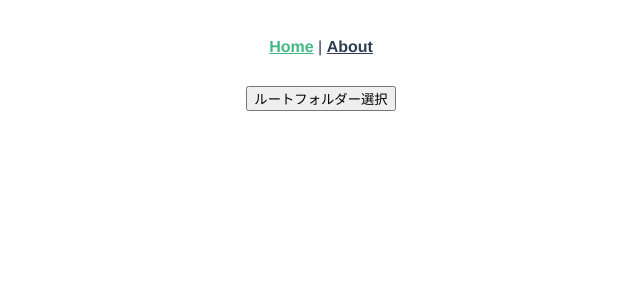
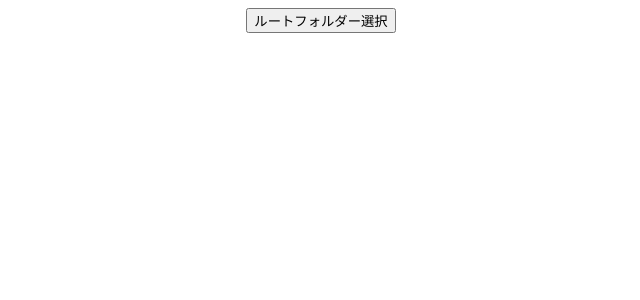
Before and after one commit to zd613/emoji-folder-structure, a Vue app: page / in a window 1280 px wide. Shown: the top 300 px of the page, without its empty margins (319-959 px from the left). Built offline with nearby package versions, Linux system fonts and the light colour scheme.

Commit message:
不必要なAboutを削除

```diff
--- a/src/App.vue
+++ b/src/App.vue
@@ -1,8 +1,4 @@
 <template>
-  <div id="nav">
-    <router-link to="/">Home</router-link> |
-    <router-link to="/about">About</router-link>
-  </div>
   <router-view />
 </template>
 
@@ -14,17 +10,4 @@
   text-align: center;
   color: #2c3e50;
 }
-
-#nav {
-  padding: 30px;
-}
-
-#nav a {
-  font-weight: bold;
-  color: #2c3e50;
-}
-
-#nav a.router-link-exact-active {
-  color: #42b983;
-}
 </style>
--- a/src/router/index.ts
+++ b/src/router/index.ts
@@ -7,15 +7,15 @@ const routes: Array<RouteRecordRaw> = [
     name: "Home",
     component: Home,
   },
-  {
-    path: "/about",
-    name: "About",
-    // route level code-splitting
-    // this generates a separate chunk (about.[hash].js) for this route
-    // which is lazy-loaded when the route is visited.
-    component: () =>
-      import(/* webpackChunkName: "about" */ "../views/About.vue"),
-  },
+  // {
+  //   path: "/about",
+  //   name: "About",
+  //   // route level code-splitting
+  //   // this generates a separate chunk (about.[hash].js) for this route
+  //   // which is lazy-loaded when the route is visited.
+  //   component: () =>
+  //     import(/* webpackChunkName: "about" */ "../views/About.vue"),
+  // },
 ];
 
 const router = createRouter({
--- a/src/views/About.vue
+++ /dev/null
@@ -1,5 +0,0 @@
-<template>
-  <div class="about">
-    <h1>This is an about page</h1>
-  </div>
-</template>
```
